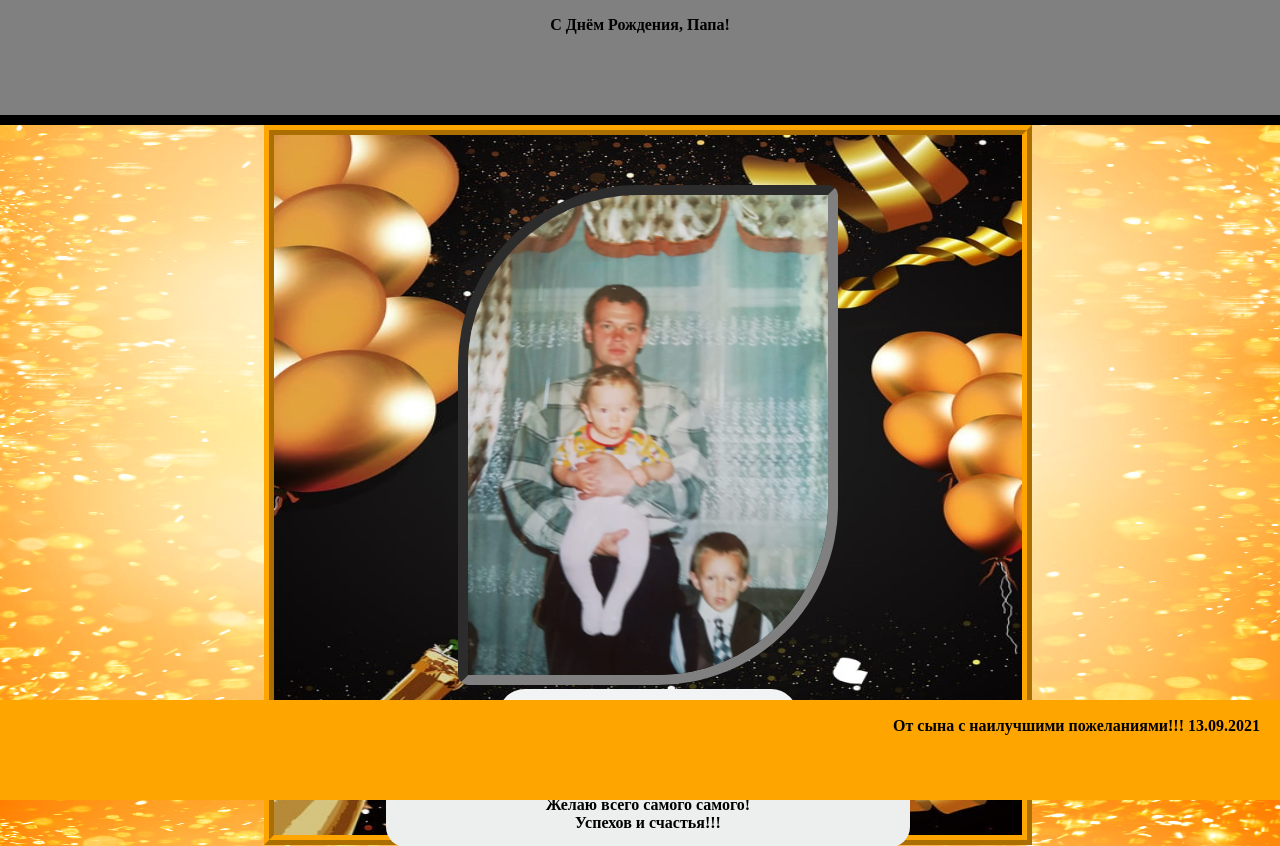
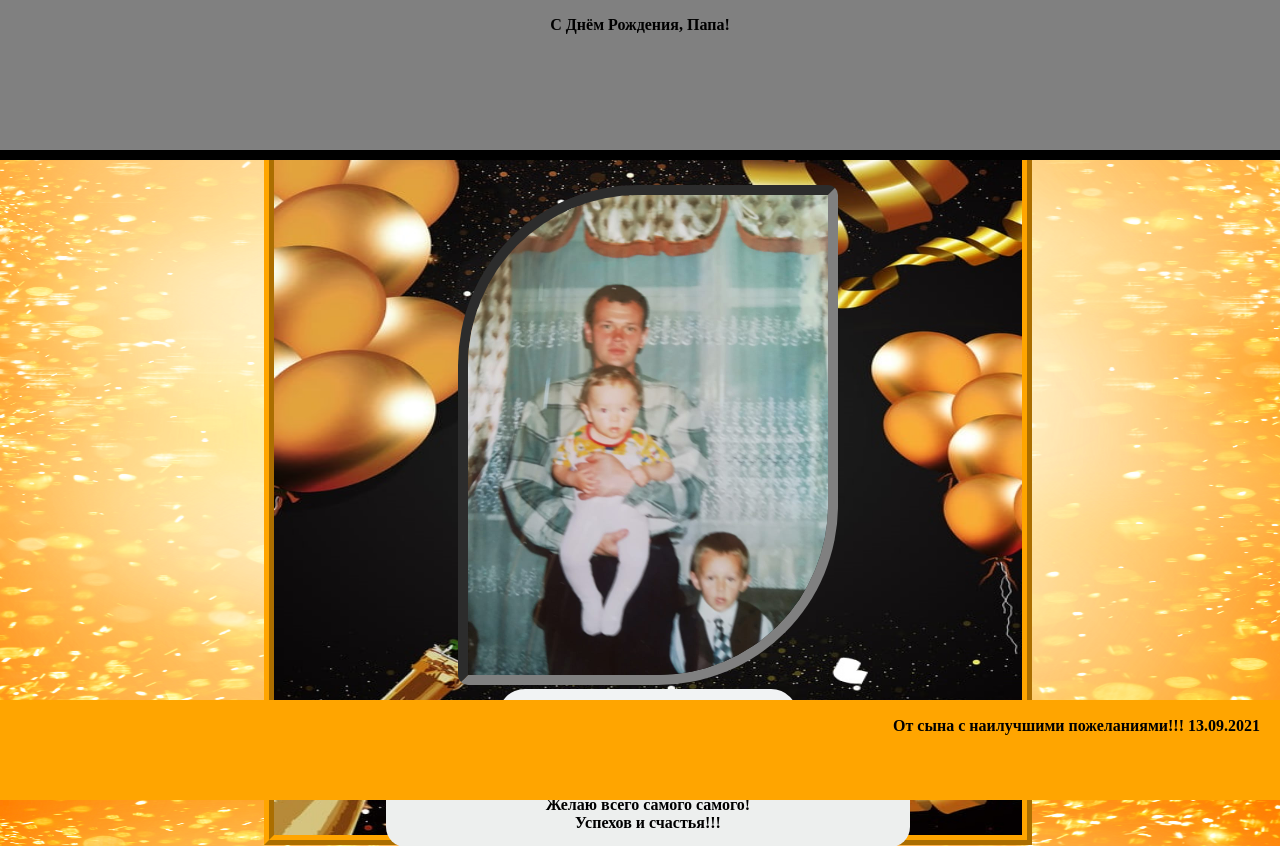
Before and after one commit to EmptyForever/my-site, a PHP site: page / in a window 1280 px wide. Shown: the top 846 px of the page. Run offline with PHP 8.4, Linux system fonts and the light colour scheme.

Commit message:
Update styleDR.css

```diff
--- a/posdravok/css/styleDR.css
+++ b/posdravok/css/styleDR.css
@@ -6,7 +6,7 @@ header {
   width: 100%;
   background-color: gray;
   font-weight: 900;
-  height: 125px;
+  height: 160px;
   position: fixed;
   top: 0;
   left: 0;
```
